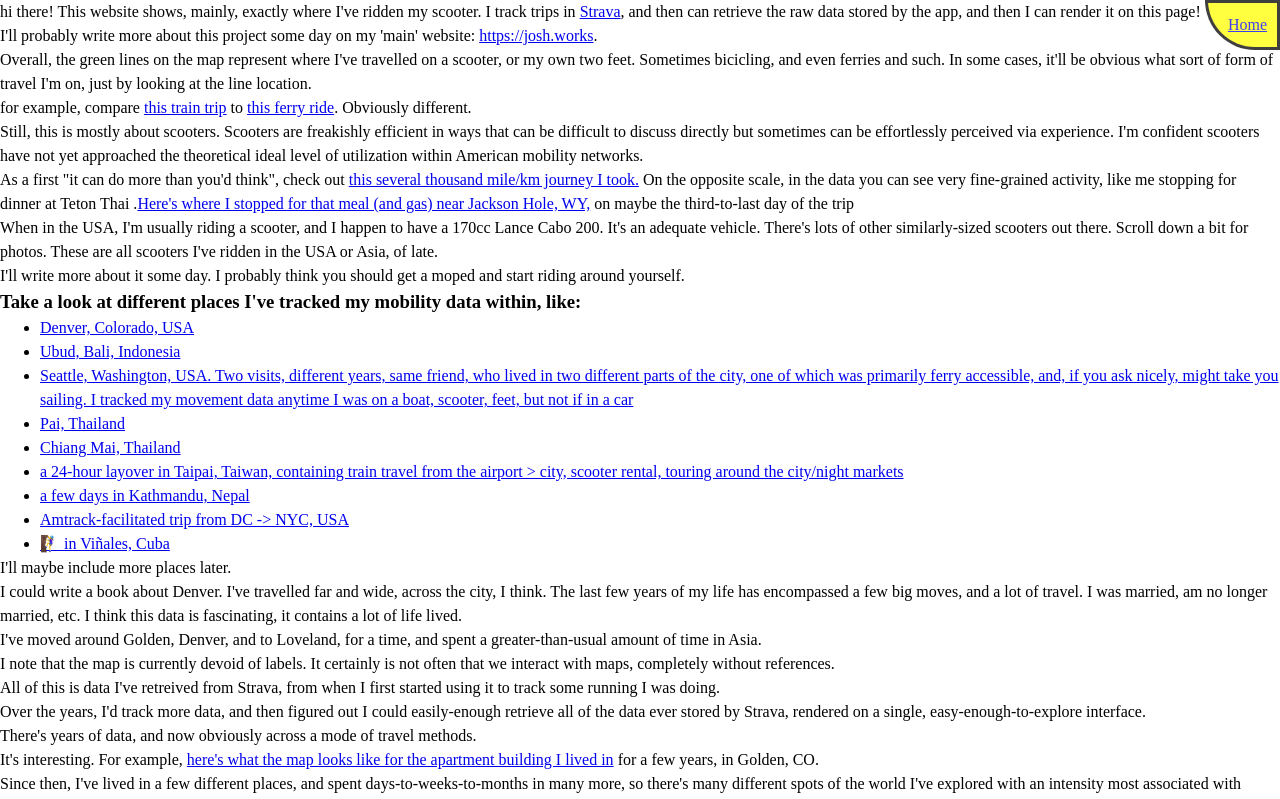
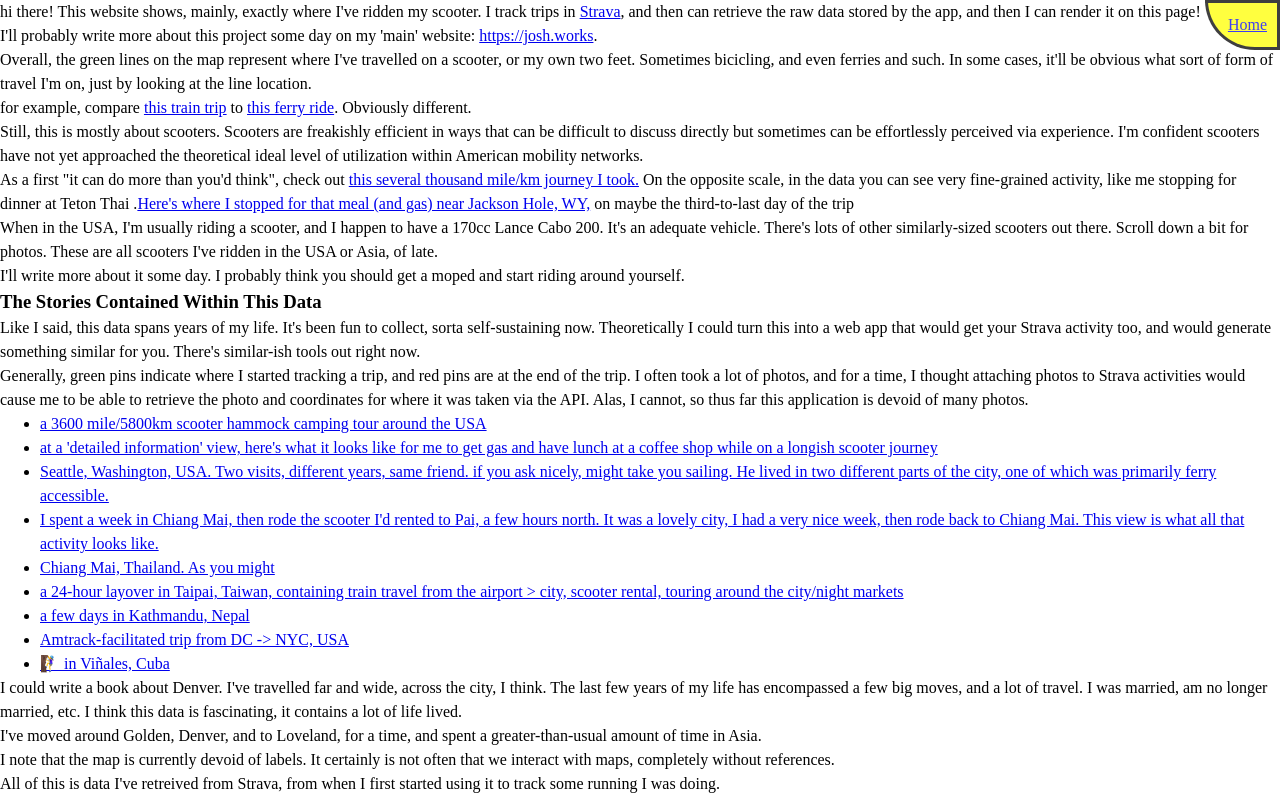
Before and after one commit to josh-works/strava_run_polylines_osm, a plain HTML site: page templates/about.html in a window 1280 px wide. Shown: the top 799 px of the page. Drawn offline with Linux system fonts and the light colour scheme.

Commit message:
big updates, first embedded image, it's bad, but it's there, and hosted by Strava.

```diff
--- a/static/index.css
+++ b/static/index.css
@@ -1,3 +1,4 @@
+/* https://github.com/Leaflet/Leaflet/issues/4686\#issuecomment-476738312 */
 .leaflet-fade-anim .leaflet-tile,.leaflet-zoom-anim .leaflet-zoom-animated { will-change:auto !important; }
 
 /*
--- a/templates/about.html
+++ b/templates/about.html
@@ -21,20 +21,24 @@
       <p>I'll write more about it some day. I probably think you should get a moped and start riding around yourself.</p>
     </div>
 
-    <h3>Take a look at different places I've tracked my mobility data within, like:</h3>
+    <h3>The Stories Contained Within This Data</h3>
+
+    <p>Like I said, this data spans years of my life. It's been fun to collect, sorta self-sustaining now. Theoretically I could turn this into a web app that would get your Strava activity too, and would generate something similar for you. There's similar-ish tools out right now.</p>
+
+    <p>Generally, green pins indicate where I started tracking a trip, and red pins are at the end of the trip. I often took a lot of photos, and for a time, I thought attaching photos to Strava activities would cause me to be able to retrieve the photo and coordinates for where it was taken via the API. Alas, I cannot, so thus far this application is devoid of many photos.</p>
     <ul>
-      <li><a href="/?latlng=39.72927165246686, -105.00802723474892">Denver, Colorado, USA</a></li>
-      <li><a href="/?latlng=-8.506786197265994,115.26236578460734">Ubud, Bali, Indonesia</a></li>
-      <li><a href="/?latlng=47.60172493284988,-122.33900705633255">Seattle, Washington, USA. Two visits, different years, same friend, who lived in two different parts of the city, one of which was primarily ferry accessible, and, if you ask nicely, might take you sailing. I tracked my movement data anytime I was on a boat, scooter, feet, but not if in a car</a></li>
-      <li><a href="/?latlng=19.36028774857446,98.44101216617672">Pai, Thailand</a></li>
-      <li><a href="/?latlng=18.78535937701283,98.99485133328339">Chiang Mai, Thailand</a></li>
+      <li><a href="/?zoom=5&latlng=45.890468, -115.880463">a 3600 mile/5800km scooter hammock camping tour around the USA</a></li>
+      <li><a href="/?zoom=19&latlng=50.691455, -121.937397">at a 'detailed information' view, here's what it looks like for me to get gas and have lunch at a coffee shop while on a longish scooter journey</a></li>
+      <li><a href="/?zoom=19&latlng=50.691455, -121.937397">Seattle, Washington, USA. Two visits, different years, same friend. if you ask nicely, might take you sailing. He lived in two different parts of the city, one of which was primarily ferry accessible.</a></li>
+      <li><a href="/?zoom=10&latlng=19.142406, 98.678621">I spent a week in Chiang Mai, then rode the scooter I'd rented to Pai, a few hours north. It was a lovely city, I had a very nice week, then rode back to Chiang Mai. This view is what all that activity looks like.</a></li>
+      <li><a href="/?latlng=18.78535937701283,98.99485133328339">Chiang Mai, Thailand. As you might </a></li>
       <li><a href="/?latlng=25.049322875777623,121.5149019061664">a 24-hour layover in Taipai, Taiwan, containing train travel from the airport > city, scooter rental, touring around the city/night markets</a></li>
       <li><a href="/?latlng=27.71477455315837,85.31205826372452">a few days in Kathmandu, Nepal</a></li>
       <li><a href="/?latlng=40.76448082008763,-73.97905681018185">Amtrack-facilitated trip from DC -> NYC, USA</a></li>
       <li><a href="/?latlng=22.615623090684668,-83.71015545648831">🧗‍♀️ in Viñales, Cuba</a></li>
     </ul>
 
-    I'll maybe include more places later.
+
 
     <p>I could write a book about Denver. I've travelled far and wide, across the city, I think. The last few years of my life has encompassed a few big moves, and a lot of travel. I was married, am no longer married, etc. I think this data is fascinating, it contains a lot of life lived.</p>
 
```
Also changed, not shown: templates/leaflet.html (+8 -0 lines), images/2024-01-12 at 12.07 AM.png (added), images/2024-01-12 at 12.11 AM.png (added), images/2024-01-12 at 12.12 AM.png (added), 1 other file.
